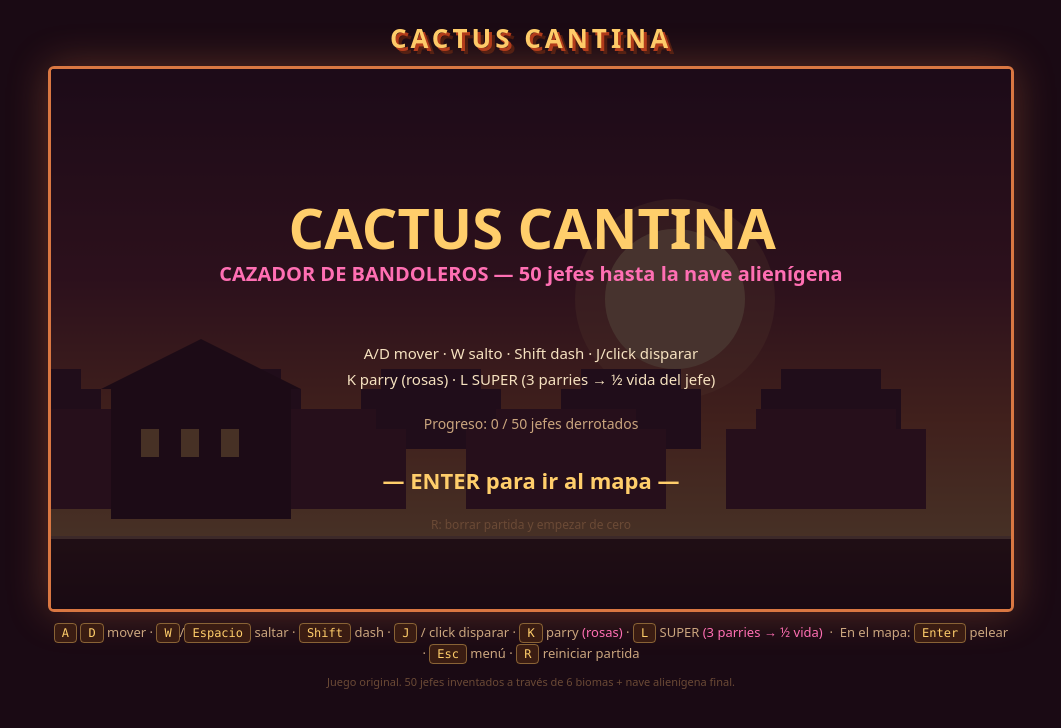
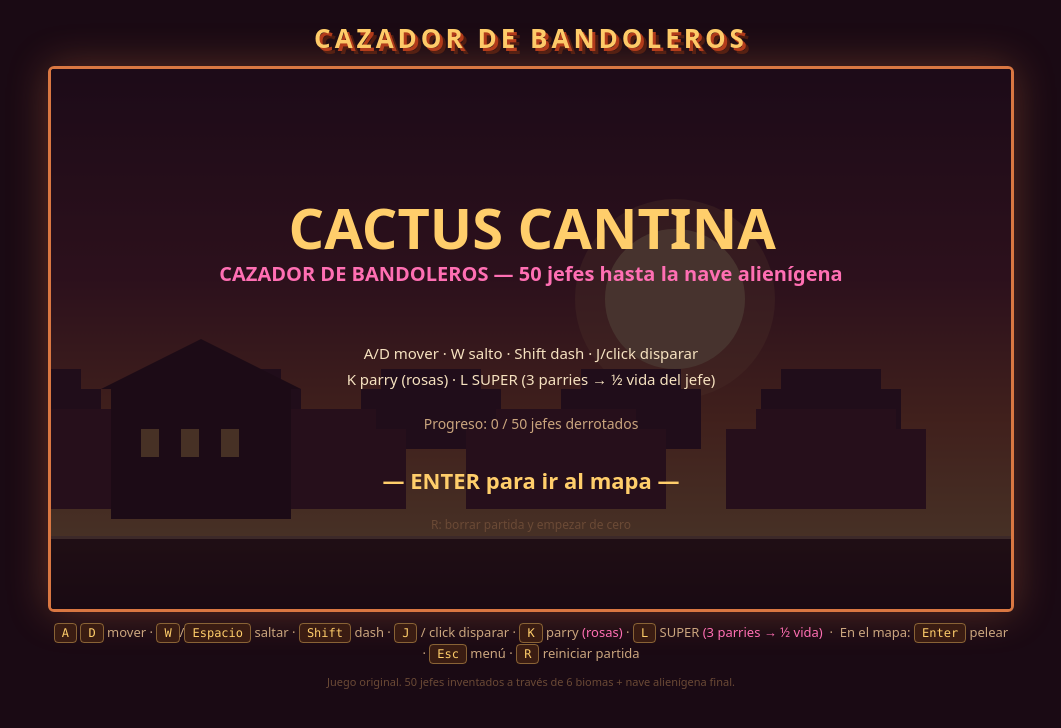
Before and after one commit to zury29122015-hue/cactus-cantina, a plain HTML site: page index.html in a window 1280 px wide. Shown: the whole page, without its empty margins (109-1170 px from the left). Drawn offline with Linux system fonts and the light colour scheme; animation ran at ten frames a second.

Commit message:
Rename page header to CAZADOR DE BANDOLEROS

```diff
--- a/index.html
+++ b/index.html
@@ -16,7 +16,7 @@
 </head>
 <body>
 <div id="wrap">
-  <h1>CACTUS CANTINA</h1>
+  <h1>CAZADOR DE BANDOLEROS</h1>
   <canvas id="game" width="960" height="540"></canvas>
   <div class="hud">
     <kbd>A</kbd> <kbd>D</kbd> mover · <kbd>W</kbd>/<kbd>Espacio</kbd> saltar · <kbd>Shift</kbd> dash · <kbd>J</kbd> / click disparar ·
```
